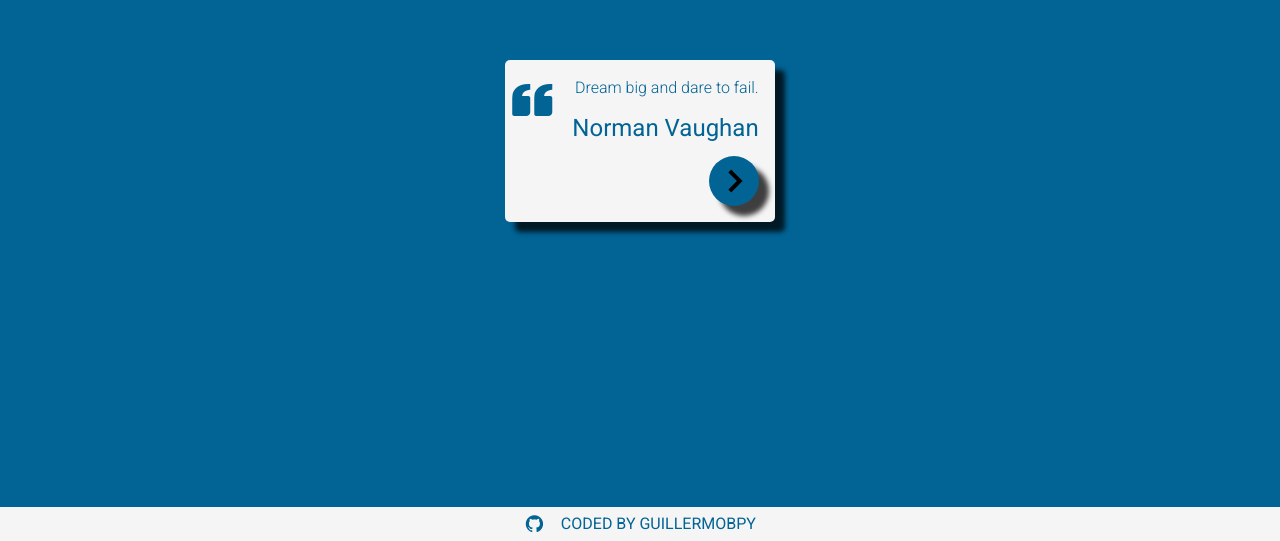
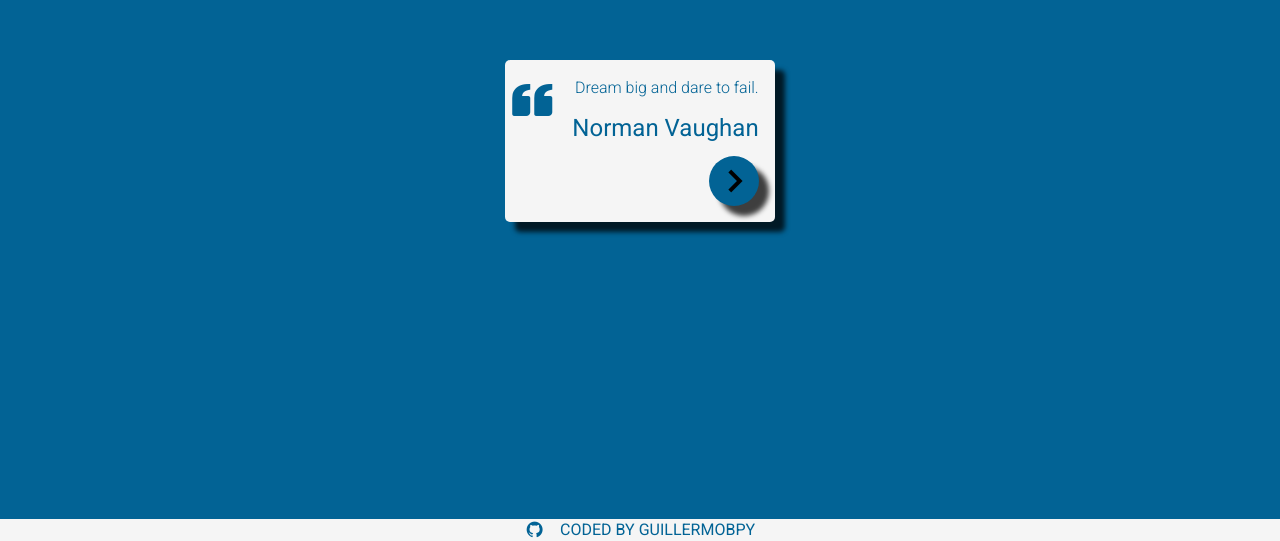
Before and after one commit to GuillermoBPY/entregable1-gen22.1, a React (Vite) app: page / in a window 1280 px wide. Shown: the part 259-800 px from the top of the page. Built offline with nearby package versions, Linux system fonts and the light colour scheme.

Commit message:
Actualizado

```diff
--- a/src/App.css
+++ b/src/App.css
@@ -54,12 +54,12 @@
   bottom: 0;
 }
 .bxl-github {
-font-size: 1.3rem;
+  font-size: 1.2rem;
 }
 
-.githubCODE a{
+.githubCODE a {
   display: flex;
   justify-content: center;
   gap: 1rem;
-  padding: 0.4rem;
+  padding: 0.1rem;
 }
```
